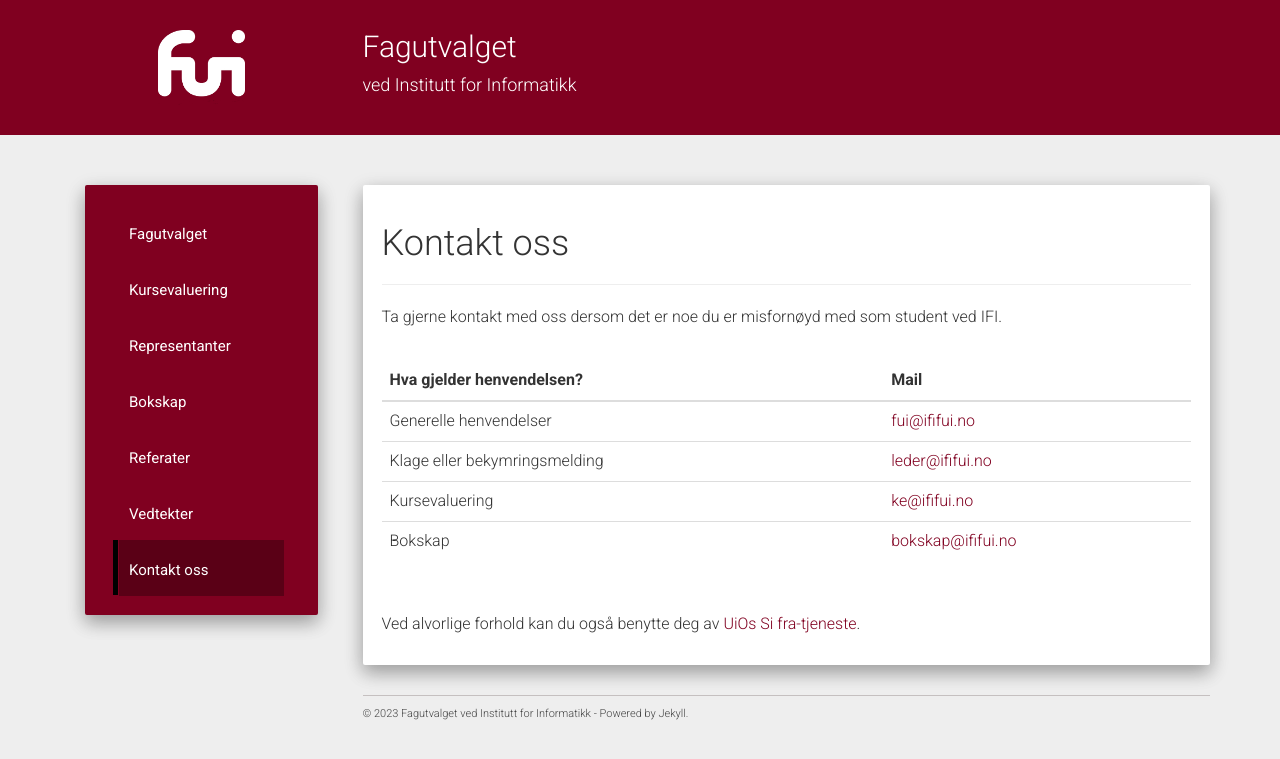
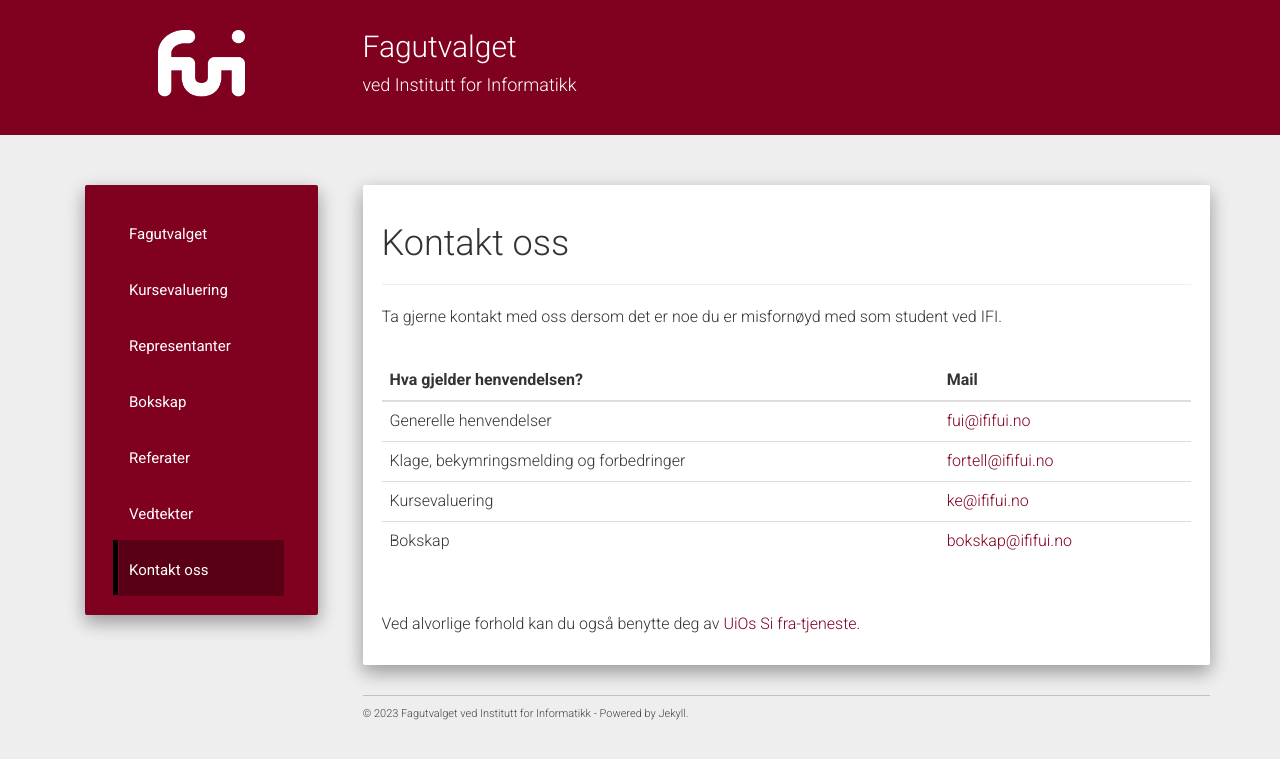
Before and after one commit to fui/fui.github.io, a Jekyll site: the page built from pages/kontaktinformasjon.md, in a window 1280 px wide. Shown: the top 759 px of the page. Built offline with Jekyll 4.4.1, drawn with Linux system fonts in a browser that asks for light colours.

Commit message:
Update kontaktinformasjon.md
Endret varslingsmail

```diff
--- a/pages/kontaktinformasjon.md
+++ b/pages/kontaktinformasjon.md
@@ -24,8 +24,8 @@ Ta gjerne kontakt med oss dersom det er noe du er misfornøyd med som student ve
       <td><a href="mailto:fui@ififui.no">fui@ififui.no</a></td>
     </tr>
     <tr>
-      <td>Klage eller bekymringsmelding</td>
-      <td><a href="mailto:leder@ififui.no">leder@ififui.no</a></td>
+      <td>Klage, bekymringsmelding og forbedringer</td>
+      <td><a href="mailto:fortell@ififui.no">fortell@ififui.no</a></td>
     </tr>
     <tr>
       <td>Kursevaluering</td>
```
